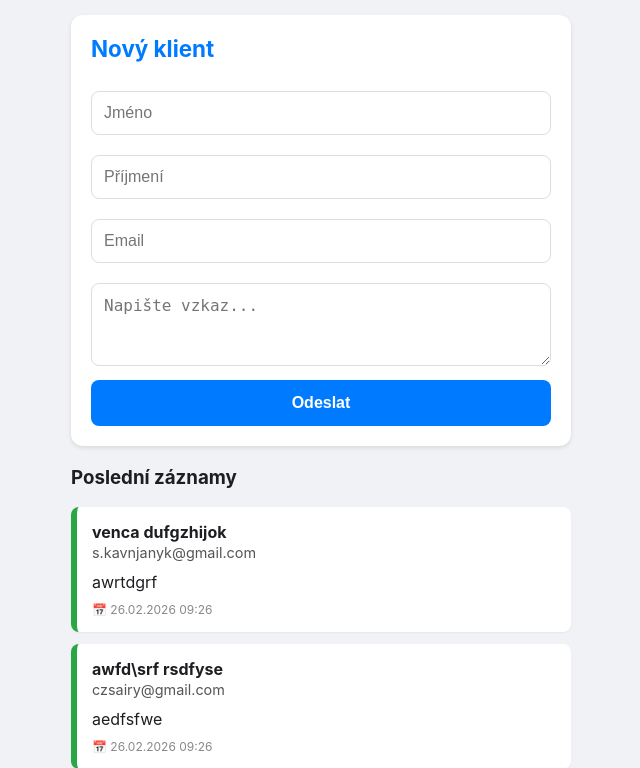
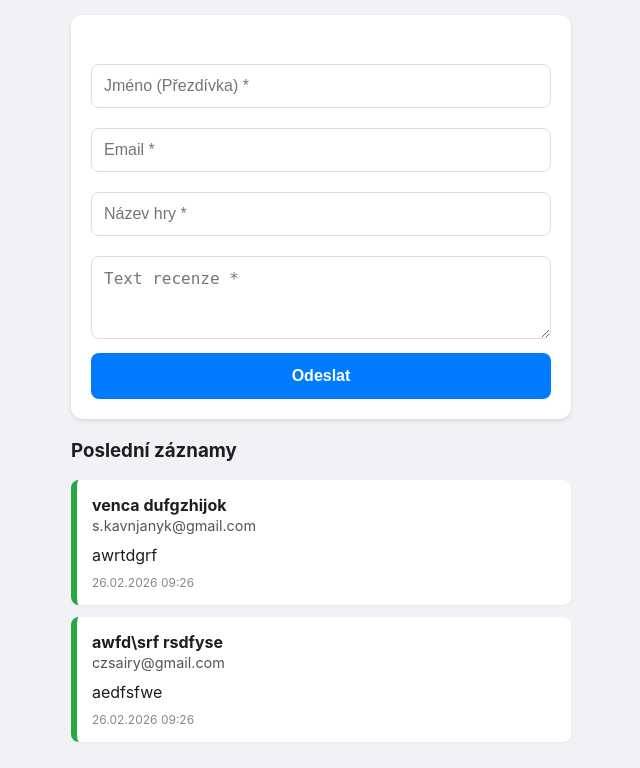
Before and after one commit to DanielHoly27/formularrrrrrrrrrr, a PHP site: page / in a window 1280 px wide. Shown: the top 768 px of the page, without its empty margins (319-959 px from the left). Run offline with PHP 8.4, Linux system fonts and the light colour scheme; data comes from the database, SQL or seed files in the repository.

Commit message:
ZPT TWS Holý

```diff
--- a/index.php
+++ b/index.php
@@ -26,19 +26,19 @@ if ($_SERVER["REQUEST_METHOD"] == "POST" && isset($_POST['odeslat'])) {
 <head>
     <meta charset="UTF-8">
     <meta name="viewport" content="width=device-width, initial-scale=1.0">
-    <title>Mobilní Evidence Klientů</title>
+    <title>Hodnocení her dejme tomu</title>
     <link rel="stylesheet" href="/style.css">
 </head>
 <body>
 
 <div class="container">
     <div class="box">
-        <h2>Nový klient</h2>
+        <h2></h2>
         <form method="post">
-            <input type="text" name="jmeno" placeholder="Jméno" required>
-            <input type="text" name="prijmeni" placeholder="Příjmení" required>
-            <input type="email" name="email" placeholder="Email" required>
-            <textarea name="komentar" placeholder="Napište vzkaz..." rows="3" required></textarea>
+            <input type="text" name="jmeno" placeholder="Jméno (Přezdívka) *" required>
+            <input type="email" name="email" placeholder="Email *" required>
+            <input type="text" name="prijmeni" placeholder="Název hry *" required>
+            <textarea name="komentar" placeholder="Text recenze *" rows="3" required></textarea>
             <button type="submit" name="odeslat">Odeslat</button>
         </form>
     </div>
@@ -56,11 +56,11 @@ if ($_SERVER["REQUEST_METHOD"] == "POST" && isset($_POST['odeslat'])) {
             echo "<strong>" . htmlspecialchars($row["jmeno"]) . " " . htmlspecialchars($row["prijmeni"]) . "</strong>";
             echo "<br><span style='color:#555; font-size:0.9em;'>" . htmlspecialchars($row["email"]) . "</span>";
             echo "<p style='margin: 10px 0;'>" . nl2br(htmlspecialchars($row["komentar"])) . "</p>";
-            echo "<div class='meta'>📅 " . date("d.m.Y H:i", strtotime($row["vytvoreno"])) . "</div>";
+            echo "<div class='meta'>" . date("d.m.Y H:i", strtotime($row["vytvoreno"])) . "</div>";
             echo "</div>";
         }
     } else {
-        echo "<p style='text-align:center; color:#888;'>Zatím žádní klienti.</p>";
+        echo "<p style='text-align:center; color:#888;'>Zatím žádné recenze.</p>";
     }
     $conn->close();
     ?>
```
Also changed, not shown: 1 other file.
